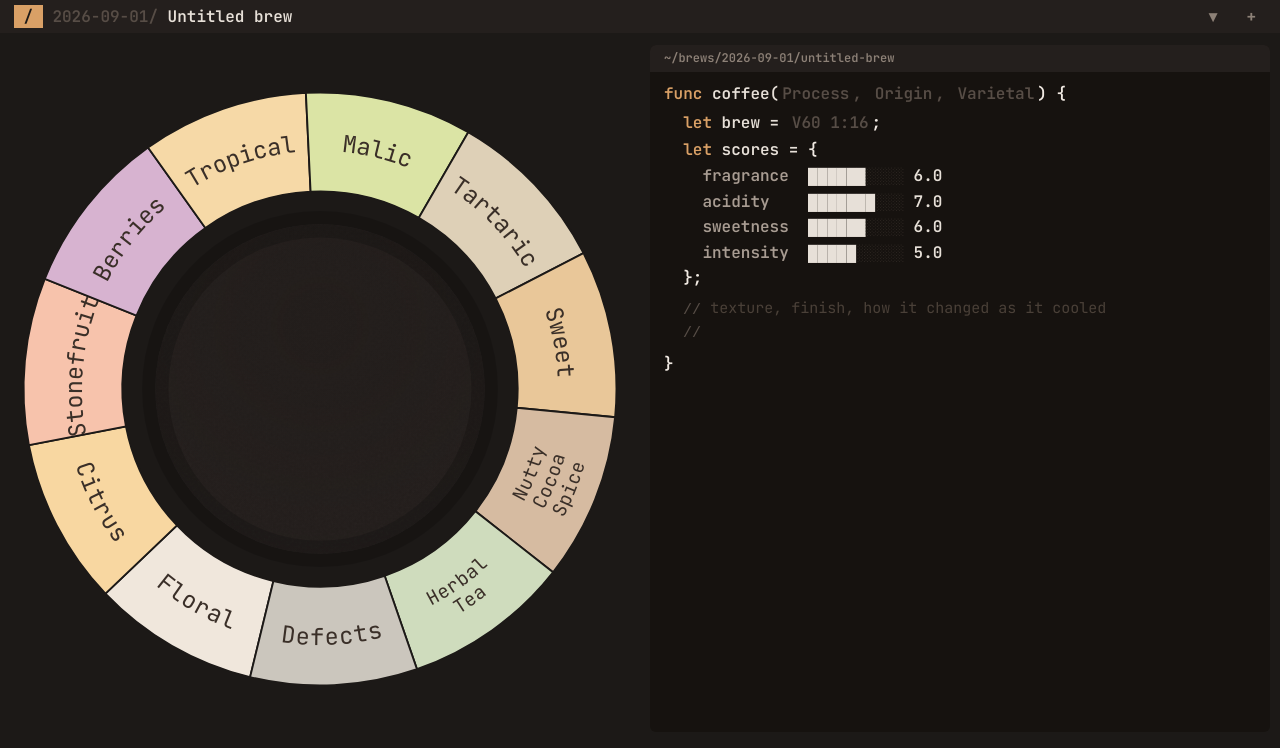
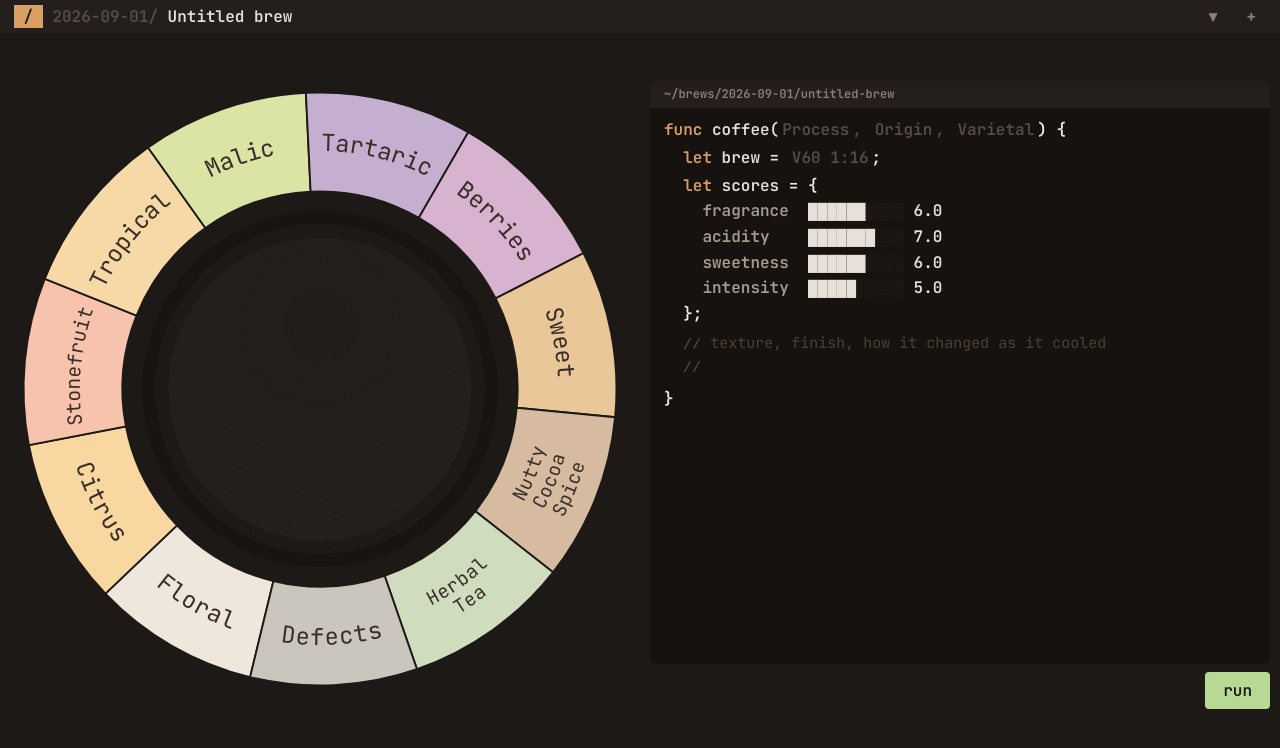
Before and after one commit to vaaldy/ajinokopi, a React (Vite) app: page / in a window 1280 px wide. Shown: the top 748 px of the page. Built offline with nearby package versions, Linux system fonts and the light colour scheme.

Commit message:
[feat/scaffold] run button

```diff
--- a/public/flavors.yaml
+++ b/public/flavors.yaml
@@ -47,16 +47,6 @@ Stonefruit:
     plum: "#c9a3c4"
     cherry: "#eda3a8"
 
-Berries:
-  color: "#d6b3d0"
-  notes: [strawberry, raspberry, blueberry, blackberry, blackcurrant]
-  noteColors:
-    strawberry: "#f4a9b0"
-    raspberry: "#e79db4"
-    blueberry: "#adb8dd"
-    blackberry: "#b8a3c9"
-    blackcurrant: "#a897c0"
-
 Tropical:
   color: "#f5d9a8"
   notes: [pineapple, mango, papaya, passionfruit, lychee, banana]
@@ -79,11 +69,21 @@ Malic:
     gooseberry: "#d4e0a0"
 
 Tartaric:
-  color: "#ded0b8"
+  color: "#c5afd0"
   notes: [white grape, red grape]
   noteColors:
     white grape: "#dde8b8"
     red grape: "#d8a7ae"
+
+Berries:
+  color: "#d6b3d0"
+  notes: [strawberry, raspberry, blueberry, blackberry, blackcurrant]
+  noteColors:
+    strawberry: "#f4a9b0"
+    raspberry: "#e79db4"
+    blueberry: "#adb8dd"
+    blackberry: "#b8a3c9"
+    blackcurrant: "#a897c0"
 
 Sweet:
   color: "#e8c79a"
--- a/src/App.jsx
+++ b/src/App.jsx
@@ -46,6 +46,7 @@ export default function App() {
   const [flavors, setFlavors] = useState(null);
   const [store, setStore] = useState(loadStore);
   const [copied, setCopied] = useState(false);
+  const [ran, setRan] = useState(false);
   // one open menu at a time: 'brews' drops the file tree, 'sys' the import/copy/export ops
   const [menu, setMenu] = useState(null);
   // which directories of the file tree are unfolded, keyed '2026', '2026-09', '2026-09-01'
@@ -66,6 +67,7 @@ export default function App() {
   }, []);
 
   const cur = store.brews.find(b => b._id === store.currentId);
+  useEffect(() => setRan(false), [cur?._id]);
 
   useLayoutEffect(() => {
     const cell = typingRef.current;
@@ -102,6 +104,10 @@ export default function App() {
   // notes logged the coffee line shows three colours, and brew reuses one of those rather than
   // bringing a fourth on screen that nothing above it matches.
   const brewCol = noteCols[TRIO.length % noteCols.length];
+  const spectrumColors = cur.notes.map(n => noteColorOf(flavors, n.category, n.note));
+  const spectrumGradient = spectrumColors.length
+    ? `linear-gradient(125deg, ${spectrumColors.join(', ')})`
+    : 'linear-gradient(125deg, #3a302b, #211b18)';
 
   // Every field is as wide as what it holds (mono, so a char count is a width; +6px is the
   // highlight's own padding) and wears its note colour once it has something to show.
@@ -236,6 +242,7 @@ export default function App() {
 
       <input ref={fileRef} type="file" accept=".json,application/json" hidden onChange={importJson} />
 
+      <main className={'workspace' + (ran ? ' resultMode' : '')}>
       <Wheel key={cur._id} flavors={flavors} notes={cur.notes} intensity={cur.scores.Intensity}
              onAdd={(category, note) =>
                updateCur(b => ({ ...b, notes: [...b.notes, { category, note, ts: new Date().toISOString() }] }))}
@@ -244,6 +251,7 @@ export default function App() {
       {/* The whole sheet as one function: the coffee is the signature, everything measured about
           the cup is its body. Punctuation is decoration — nothing here is parsed, and every value
           is a plain input sized to what it holds. */}
+      <div className="editor">
       <div className="sheet" data-title={`~/brews/${iso(cur.createdAt)}/${slug(cur.name)}`}>
         <div className="sig">
           <span className="kw">func</span> coffee(
@@ -318,6 +326,26 @@ export default function App() {
         <div className="brace">{'}'}</div>
       </div>
 
+      <button className="run" onClick={() => setRan(true)}>run</button>
+      </div>
+      </main>
+      {ran && (
+        <section className="resultView">
+          <article className="shareCard" style={{ background: spectrumGradient }}>
+            <div className="shareCardShade">
+              <div className="shareCardHead">
+                <span>coffee spectrum</span><span>{iso(cur.createdAt)}</span>
+              </div>
+              <h2>{cur.name || 'Untitled brew'}</h2>
+              <p className="shareCardMeta">{[cur.process, cur.origin, cur.varietal].filter(Boolean).join(' · ') || 'unclassified coffee'}</p>
+              <p className="shareCardNotes">{cur.notes.map(n => n.note).join(' · ') || 'no notes logged'}</p>
+              {cur.remark && <p className="shareCardRemark">// {cur.remark}</p>}
+            </div>
+          </article>
+          <button className="backToCup" onClick={() => setRan(false)}>← back to wheel + terminal</button>
+        </section>
+      )}
+
     </>
   );
 }
--- a/src/styles.css
+++ b/src/styles.css
@@ -101,11 +101,38 @@ body {
    is decoration, nothing is parsed. 16px, not smaller: iOS zooms the page on focus under that. */
 /* The notes are a terminal window: darker pane than the page, its own titlebar strip on top.
    Fill and contrast do the framing, same as the topbar — no border, terminals don't draw rules. */
+.workspace { min-width: 0; }
+.resultMode .wheel, .resultMode .editor { display: none; }
+.resultView { padding: 12px 10px 0; }
+.backToCup {
+  display: block; margin: 12px 0 0 auto; padding: 8px 14px;
+  border: 0; border-radius: 4px; background: #241f1d; color: #e7e0d8;
+  font: 600 14px 'JetBrains Mono', ui-monospace, monospace;
+}
+.backToCup:active { background: #d9a066; color: #1c1917; }
+.editor { min-width: 0; }
 .sheet {
   margin: 12px 10px 0; padding: 10px 14px 14px;
   background: #16120f; border-radius: 6px;
   font: 600 16px 'JetBrains Mono', ui-monospace, monospace; line-height: 1.6;
 }
+.run {
+  display: block; width: fit-content; margin: 8px 10px 0 auto; padding: 8px 18px;
+  border: 0; border-radius: 4px; background: #b8d996; color: #1c1917;
+  font: 600 16px 'JetBrains Mono', ui-monospace, monospace; text-align: left;
+}
+.run:active { background: #d4e8bd; }
+.shareCard {
+  margin: 12px 10px 0; border-radius: 6px; color: #fff;
+  font: 500 15px/1.5 'JetBrains Mono', ui-monospace, monospace;
+}
+.shareCardShade { min-height: 180px; padding: 14px; border-radius: inherit; background: rgba(20, 15, 13, .48); }
+.shareCardHead { display: flex; justify-content: space-between; gap: 1ch; color: rgba(255,255,255,.72); font-size: 11px; text-transform: uppercase; }
+.shareCard h2 { margin: 28px 0 4px; font: 600 22px/1.15 system-ui, sans-serif; }
+.shareCard p { margin-top: 8px; }
+.shareCardMeta { color: rgba(255,255,255,.82); }
+.shareCardNotes { font-size: 13px; }
+.shareCardRemark { white-space: pre-wrap; color: rgba(255,255,255,.78); }
 .sheet::before {
   content: attr(data-title);  /* the open file's own path, stamped by <App> */
   display: block; margin: -10px -14px 8px; padding: 4px 14px;
@@ -179,10 +206,25 @@ body {
   /* Wheel scales with the viewport instead of freezing at phone size — a 393px wheel on a
      2000px window read miniature and left the bottom half of the screen dead. 50vw keeps the
      sheet's share; the dvh term still rules short windows (landscape phone: 333px). */
+  #root { --wheel-size: clamp(320px, min(50vw, 100dvh - 120px), 800px); }
   .wheel {
-    width: clamp(320px, min(50vw, 100dvh - 120px), 800px);
+    width: var(--wheel-size);
     align-self: center;
   }
-  /* full-height terminal pane, prompt at top — like a real shell session */
-  .sheet { align-self: stretch; margin-bottom: 12px; }
+  .workspace {
+    grid-column: 1 / -1; grid-row: 2; min-height: 0;
+    display: grid; grid-template-columns: auto minmax(340px, 1fr);
+  }
+  .workspace > .wheel { grid-column: 1; grid-row: 1; }
+  .editor {
+    grid-column: 2; grid-row: 1; align-self: center; min-height: 0;
+    height: var(--wheel-size); position: relative;
+    display: flex; flex-direction: column; overflow: visible;
+  }
+  /* Terminal starts at wheel top; run button lands at wheel bottom. */
+  .sheet { flex: 1 1 auto; min-height: 0; overflow: auto; }
+  .resultView {
+    grid-column: 1 / -1; grid-row: 2; align-self: center;
+    max-width: 760px; width: 100%; margin: 0 auto;
+  }
 }
--- a/src/wheel.jsx
+++ b/src/wheel.jsx
@@ -241,18 +241,22 @@ export function Wheel({ flavors, notes, intensity, onAdd, onRemove }) {
         const stacked = !overflow && words.length > 1;
         const lines = stacked ? words : [overflow && words.length > 1 ? words.join(' · ') : words[0]];
         const lineR = stacked ? words.map((_, w) => F.cLbl + (w - (words.length - 1) / 2) * 9) : [F.cLbl];
+        const labelGap = 1.5;
+        const arcLen = (seg.a1 - seg.a0) * Math.PI / 180 * F.cLbl;
+        const longest = Math.max(...lines.map(w => w.length));
+        const fs = Math.max(6.2, Math.min(stacked ? 8 : 10, (arcLen - 8) / (longest * 0.62)));
         return (
           <g key={seg.cat} opacity={open ? (cat === i ? 1 : 0.32) : 1} style={{ transition: 'opacity .3s' }}>
             <defs>
               {lineR.map((r, li) => (
-                <path key={li} id={`fc${i}-${li}`} d={arcPath(F.ox, F.oy, r, seg.a0, seg.a1, flip)} fill="none" />
+                <path key={li} id={`fc${i}-${li}`} d={arcPath(F.ox, F.oy, r, seg.a0 + labelGap, seg.a1 - labelGap, flip)} fill="none" />
               ))}
             </defs>
             <path d={sectorPath(F.ox, F.oy, seg.a0, seg.a1, F.cIn, F.cOut)} fill={def.color}
                   style={{ stroke: cat === i ? '#fff' : '#1c1917', strokeWidth: cat === i ? 2.2 : 0.8, cursor: 'pointer' }} />
             {lines.map((w, li) => (
               <text key={li} dominantBaseline="central"
-                    style={{ fontSize: stacked ? 8 : w.includes('·') ? 8 : 10, fill: fg, pointerEvents: 'none', letterSpacing: '0.01em' }}>
+                    style={{ fontSize: fs, fill: fg, pointerEvents: 'none', letterSpacing: '0.01em' }}>
                 <textPath href={`#fc${i}-${li}`} startOffset="50%" style={{ textAnchor: 'middle' }}>{w}</textPath>
               </text>
             ))}
```
